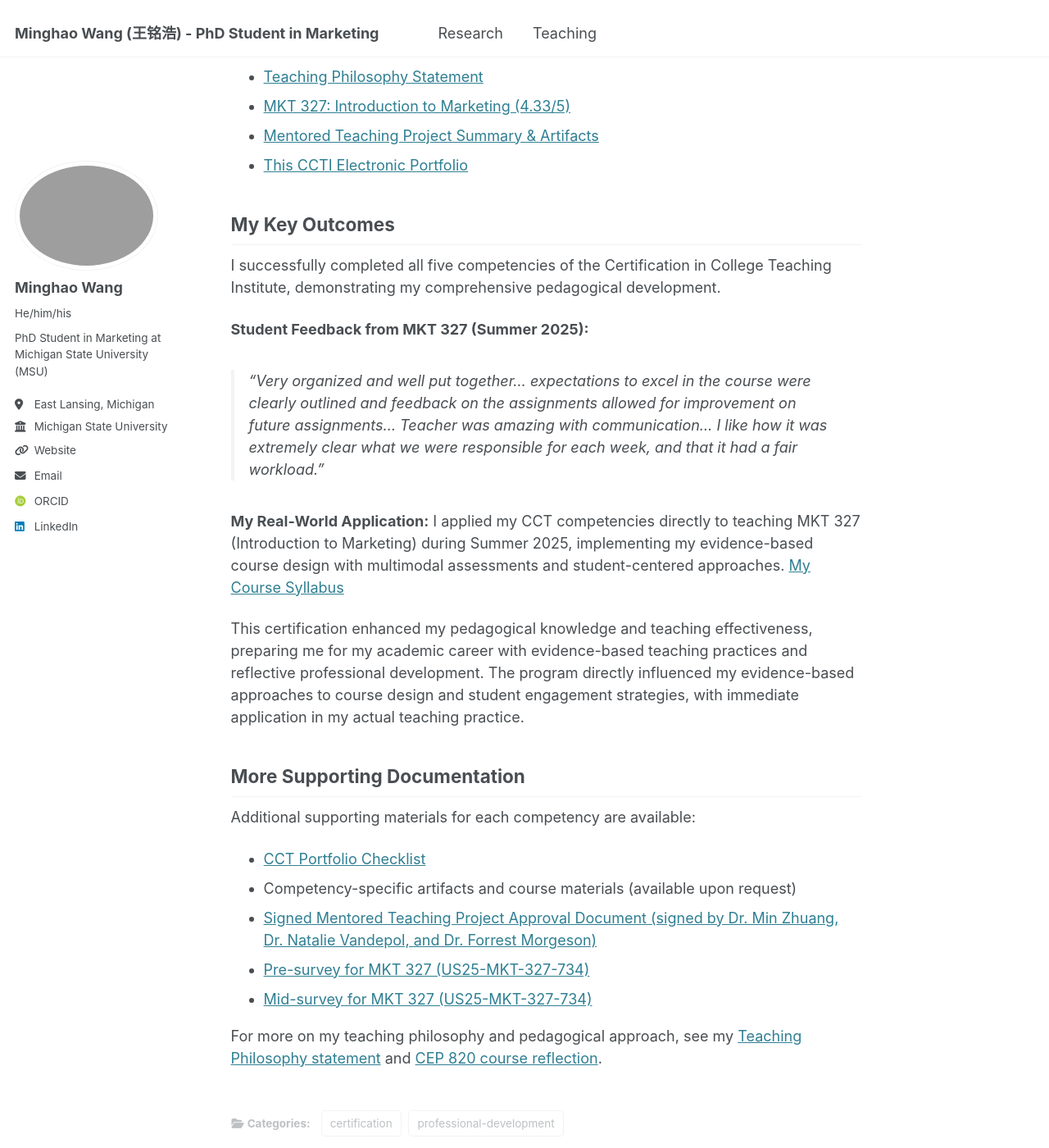
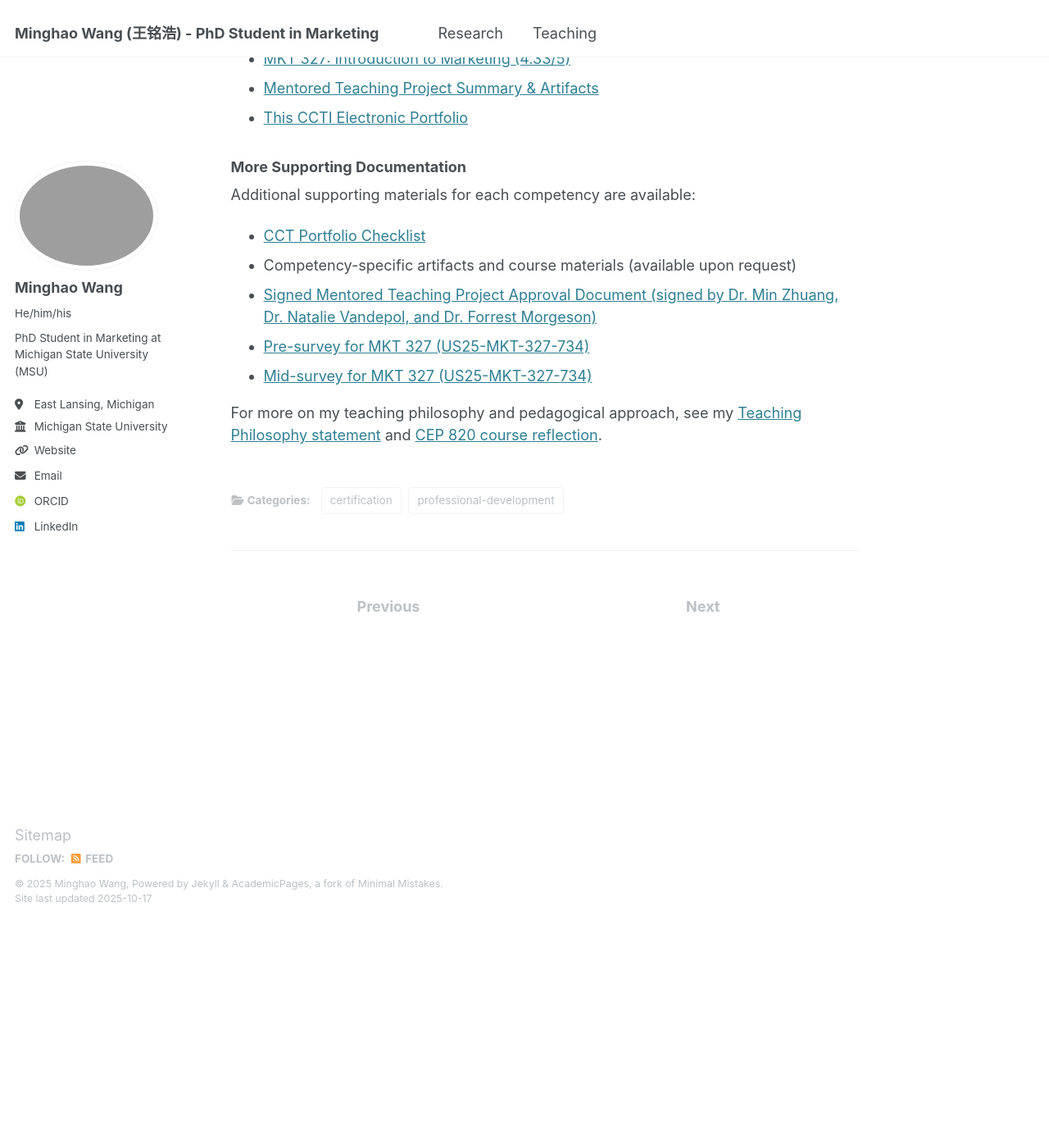
Before and after one commit to minghaowang-research/minghaowang-research.github.io, a Jekyll site: the page built from _teaching/certification-college-teaching.md, in a window 1280 px wide and 1400 px high, scrolled down 2103 px. Shown: the whole window at 82% size. Built offline with Jekyll 4.4.1, drawn with Linux system fonts in a browser that asks for light colours; some web fonts are replaced; after the commit the page ends 3227 px from its top, so only the background shows below that.

Commit message:
Removethe key out comes

```diff
--- a/_teaching/certification-college-teaching.md
+++ b/_teaching/certification-college-teaching.md
@@ -319,8 +319,6 @@ This commitment to assessment-driven teaching will make me a more effective inst
 
 ## Progress Tracking
 
-### Completed Components
-
 ### Program Registration
 **Registration Confirmed:** ✓ [CCT Institute 2025 Receipt](/files/CCTI/1_CCT_Institute_2025_Receipt.pdf)
 
@@ -336,18 +334,7 @@ This commitment to assessment-driven teaching will make me a more effective inst
 - [Mentored Teaching Project Summary & Artifacts](/files/CCTI/8_Competency_5_Summary_Artifacrs.pdf)
 - [This CCTI Electronic Portfolio](/teaching/certification-college-teaching)
 
-## My Key Outcomes
-
-I successfully completed all five competencies of the Certification in College Teaching Institute, demonstrating my comprehensive pedagogical development.
-
-**Student Feedback from MKT 327 (Summer 2025):**
-> "Very organized and well put together... expectations to excel in the course were clearly outlined and feedback on the assignments allowed for improvement on future assignments... Teacher was amazing with communication... I like how it was extremely clear what we were responsible for each week, and that it had a fair workload."
-
-**My Real-World Application:** I applied my CCT competencies directly to teaching MKT 327 (Introduction to Marketing) during Summer 2025, implementing my evidence-based course design with multimodal assessments and student-centered approaches. [My Course Syllabus](https://minghaowang-research.github.io/files/2025-summer-mkt327-syllabus.pdf)
-
-This certification enhanced my pedagogical knowledge and teaching effectiveness, preparing me for my academic career with evidence-based teaching practices and reflective professional development. The program directly influenced my evidence-based approaches to course design and student engagement strategies, with immediate application in my actual teaching practice.
-
-## More Supporting Documentation
+### More Supporting Documentation
 
 Additional supporting materials for each competency are available:
 - [CCT Portfolio Checklist](/files/CCTI/2_CCT_Portfolio_Checklist_Minghao_Wang.pdf)
```
